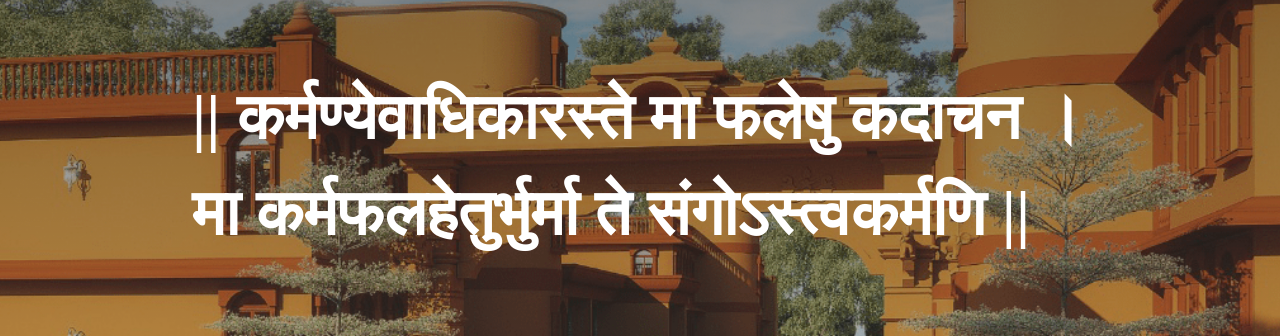
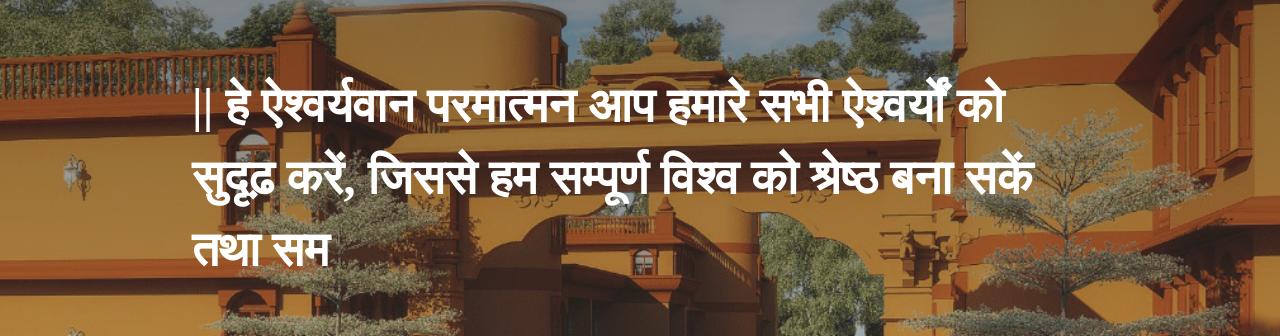
Before and after one commit to Ketandabhi18/darshan-yog-react, a React (Create React App) app: page / in a window 1280 px wide. Shown: the part 280-616 px from the top of the page. Built offline with nearby package versions, Linux system fonts and the light colour scheme; a web font is replaced by a local one.

Commit message:
shlok change

```diff
--- a/src/Components/NewHeader.tsx
+++ b/src/Components/NewHeader.tsx
@@ -23,7 +23,7 @@ const NewHeader = () => {
   const navigate = useNavigate();
   const iRef = useRef(0);
   const txt =
-    "|| कर्मण्येवाधिकारस्ते मा फलेषु कदाचन । मा कर्मफलहेतुर्भुर्मा ते संगोऽस्त्वकर्मणि ||";
+    "|| हे ऐश्वर्यवान परमात्मन आप हमारे सभी ऐश्वर्यों को सुदृढ़ करें, जिससे हम सम्पूर्ण विश्व को श्रेष्ठ बना सकें तथा समाज में व्याप्त अवैदिकत्व का नाश कर सकें ||";
   const speed = 50;
 
   const handleProfileClick = (event: any) => {
@@ -218,7 +218,7 @@ const NewHeader = () => {
 
         <section className="box">
           <div>
-            <h1 id="demo" style={{ fontSize: "4em", color: "white" }}></h1>
+            <h1 id="demo" style={{ fontSize: "3em", color: "white" }}></h1>
           </div>
         </section>
       </div>
```
